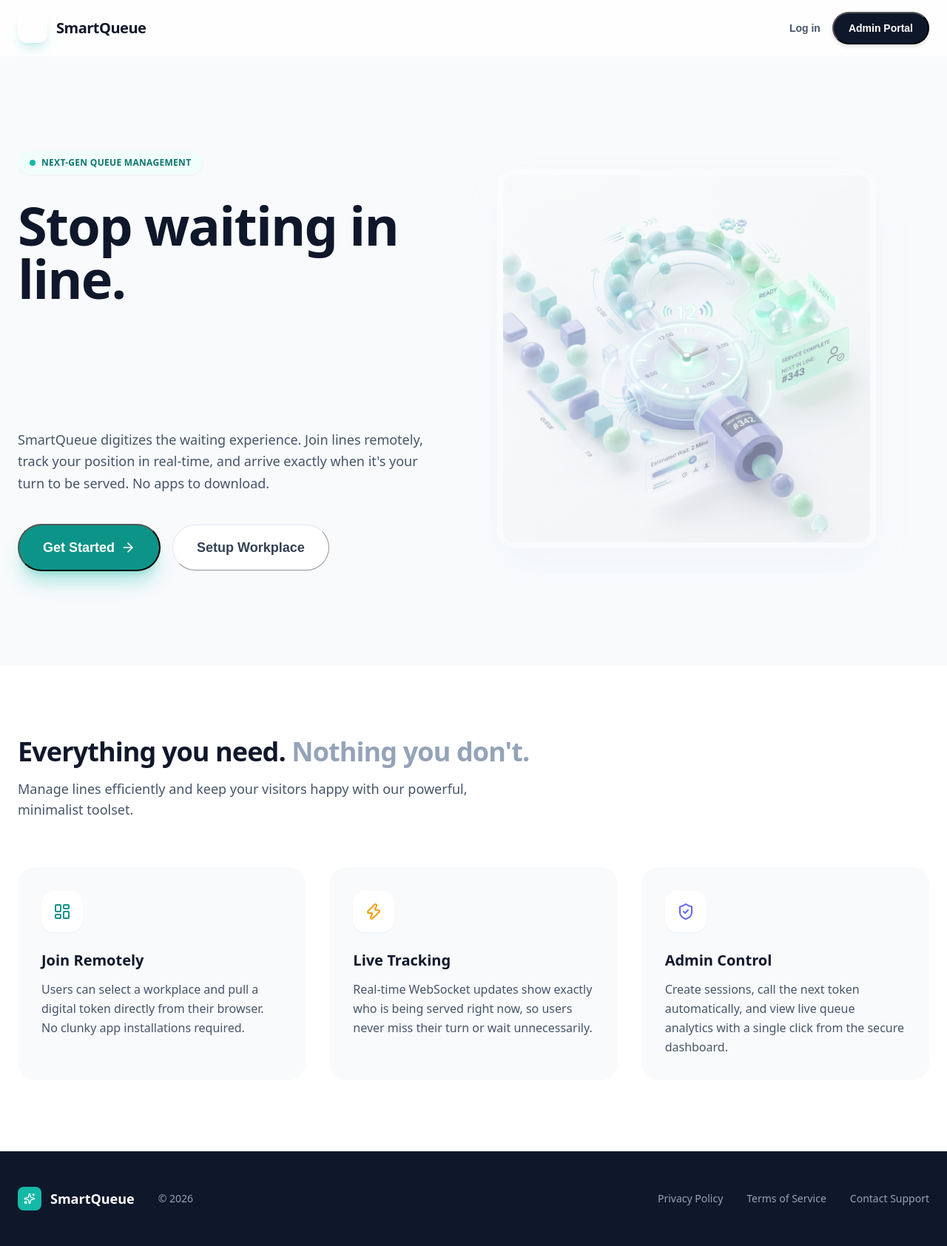
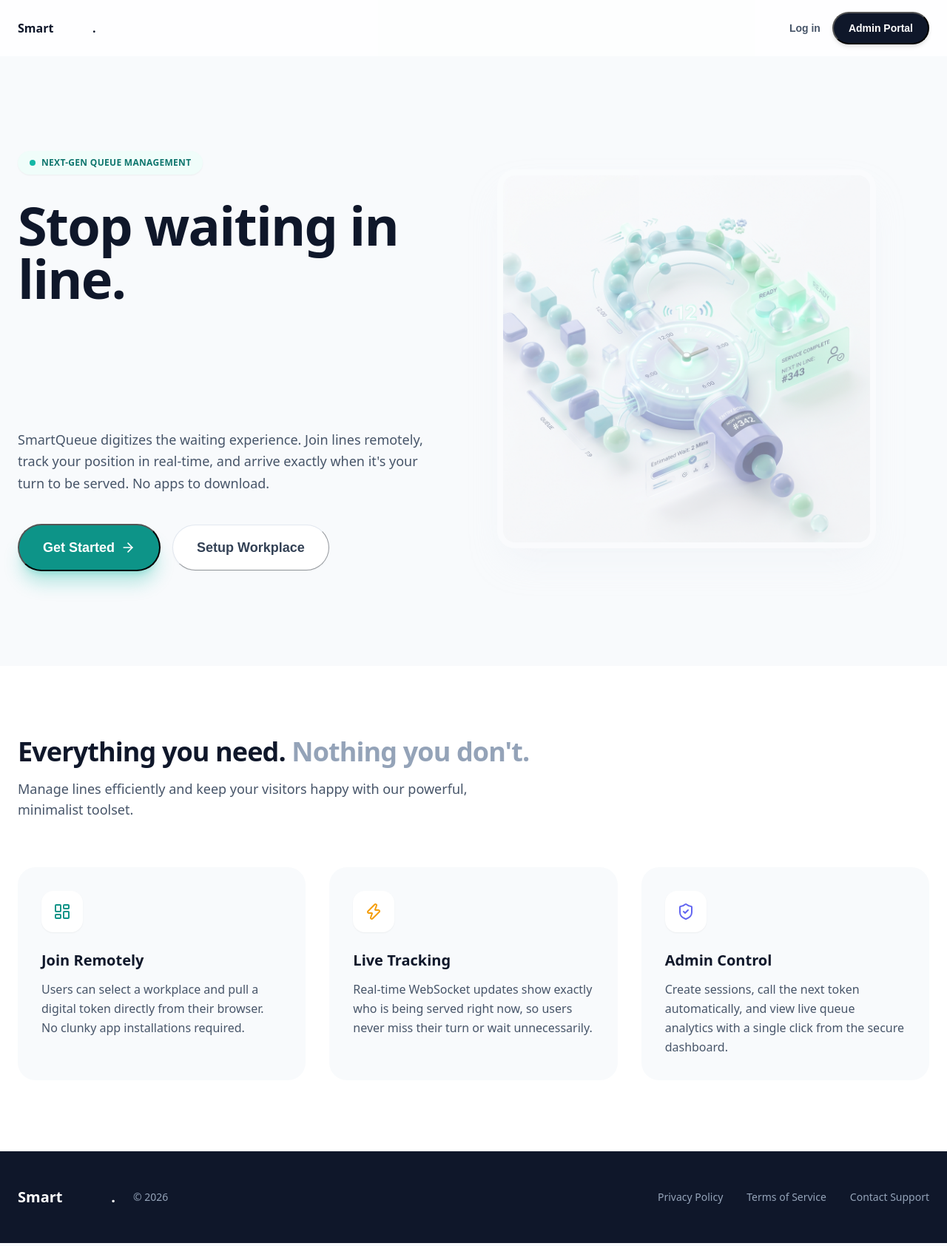
Before and after one commit to sagar190805/smartqueue, a React (Create React App) app in the folder frontend/: page / in a window 1280 px wide. Shown: the whole page at 74% size. Built offline with nearby package versions, Linux system fonts and the light colour scheme.

Commit message:
Replace broken icon logo with beautiful text-based typography logo

```diff
--- a/frontend/src/pages/Home.js
+++ b/frontend/src/pages/Home.js
@@ -9,11 +9,11 @@ export default function Home() {
 
       {/* Navbar */}
       <header className="sticky top-0 z-50 px-6 py-4 flex items-center justify-between border-b border-slate-200 bg-white/80 backdrop-blur-md">
-        <div className="flex items-center gap-3">
-          <div className="w-10 h-10 rounded-xl bg-gradient-to-br from-teal-500 to-teal-400 flex items-center justify-center text-white shadow-lg shadow-teal-500/20">
-            <Sparkles className="w-5 h-5" />
-          </div>
-          <span className="font-bold text-xl tracking-tight">SmartQueue</span>
+        <div className="flex items-center gap-2 cursor-pointer" onClick={() => nav("/")}>
+          <span className="text-2xl font-extrabold tracking-tighter text-slate-900">
+            Smart<span className="text-transparent bg-clip-text bg-gradient-to-br from-teal-500 to-teal-400">Queue</span>
+            <span className="text-teal-500">.</span>
+          </span>
         </div>
         <div className="flex items-center gap-4">
           <button onClick={() => nav("/user/login")} className="text-sm font-semibold text-slate-600 hover:text-slate-900 transition-colors bg-transparent border-none outline-none">Log in</button>
@@ -105,12 +105,12 @@ export default function Home() {
       {/* Footer */}
       <footer className="bg-slate-900 text-slate-400 py-12 border-t border-slate-800">
         <div className="max-w-7xl mx-auto px-6 flex flex-col md:flex-row justify-between items-center gap-6">
-          <div className="flex items-center gap-3">
-            <div className="w-8 h-8 rounded-lg bg-teal-500 flex items-center justify-center text-white">
-              <Sparkles className="w-4 h-4" />
-            </div>
-            <span className="font-bold text-lg text-white">SmartQueue</span>
-            <span className="border-l border-slate-700 pl-4 ml-1 text-sm">© {new Date().getFullYear()}</span>
+          <div className="flex items-center gap-2">
+            <span className="text-xl font-extrabold tracking-tighter text-white">
+              Smart<span className="text-transparent bg-clip-text bg-gradient-to-br from-teal-500 to-teal-400">Queue</span>
+              <span className="text-teal-500">.</span>
+            </span>
+            <span className="border-l border-slate-700 pl-4 ml-2 text-sm text-slate-500">© {new Date().getFullYear()}</span>
           </div>
           <div className="flex gap-8 text-sm font-medium">
             <span className="cursor-pointer hover:text-white transition-colors">Privacy Policy</span>
```
